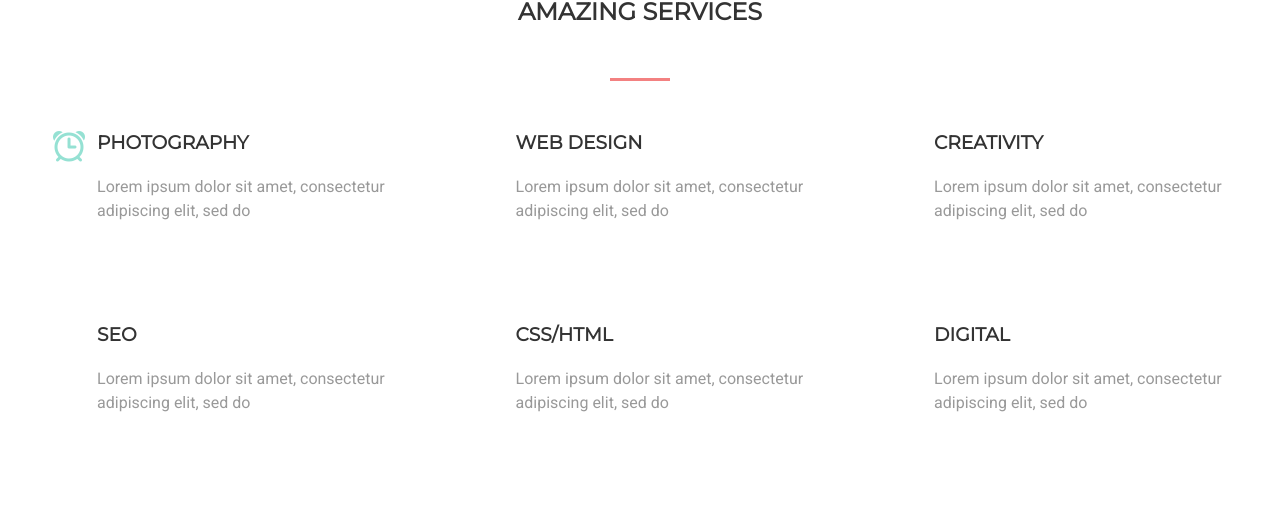
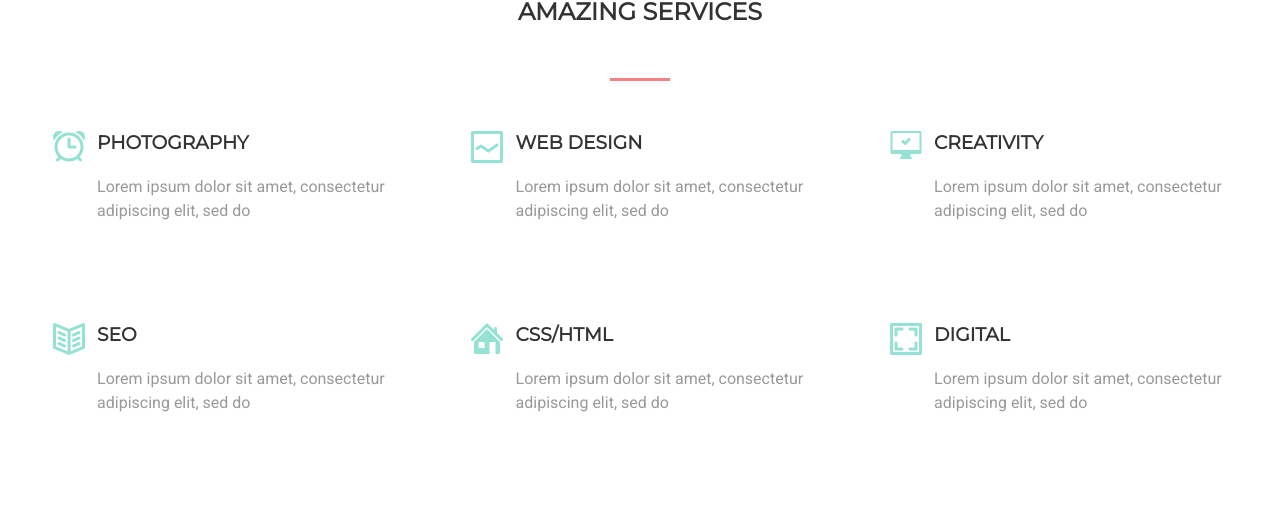
Before and after one commit to Natali-Slobodianiuk/go_it, a plain HTML site: page module_6/index.html in a window 1280 px wide. Shown: the part 251-763 px from the top of the page. Drawn offline with Linux system fonts and the light colour scheme.

Commit message:
added new files

```diff
--- a/module_6/css/styles.css
+++ b/module_6/css/styles.css
@@ -176,23 +176,23 @@
 }
 
 .web_design::before {
-  content: url(./img/2scale.png);
+  content: url(../img/2scale.png);
 }
 
 .creativity::before {
-  content: url(.img/3computer.png);
+  content: url(../img/3computer.png);
 }
 
 .seo::before {
-  content: url(./img/4book.png);
+  content: url(../img/4book.png);
 }
 
 .css_html::before {
-  content: url(./img/5home.png);
+  content: url(../img/5home.png);
 }
 
 .digital::before {
-  content: url(./img/6frame.png);
+  content: url(../img/6frame.png);
 }
 
 .section_team {
```
